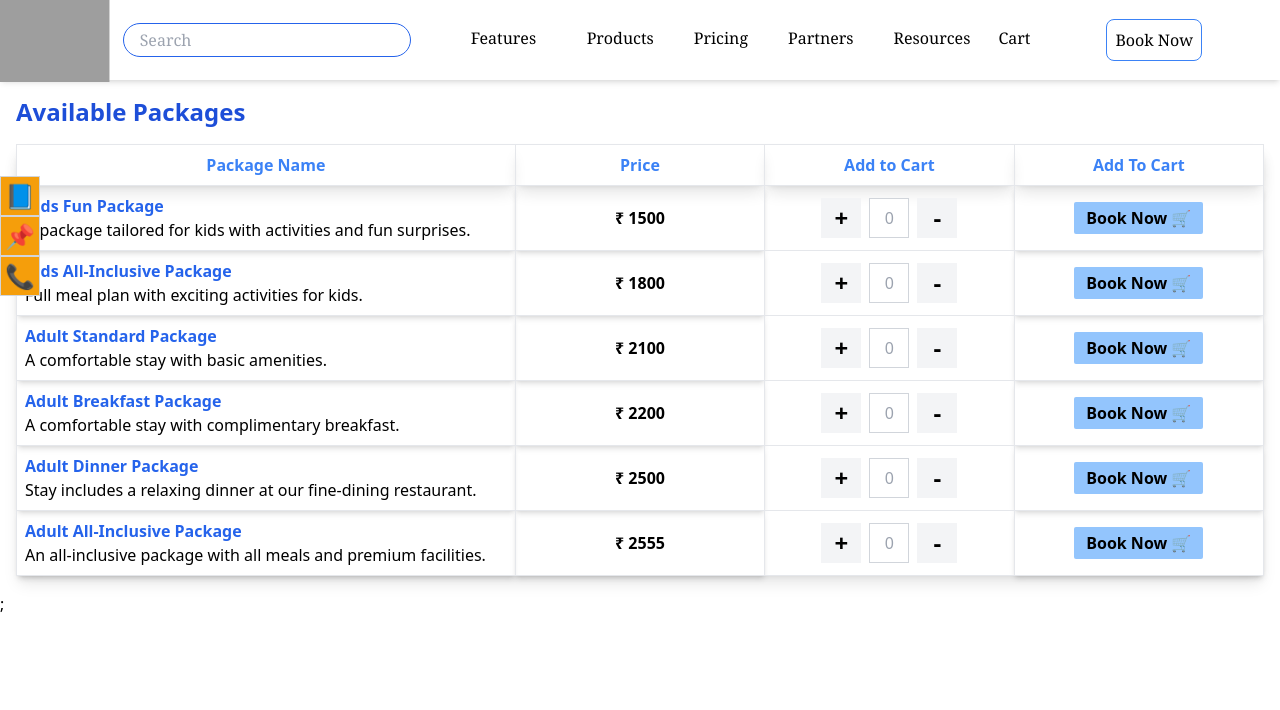
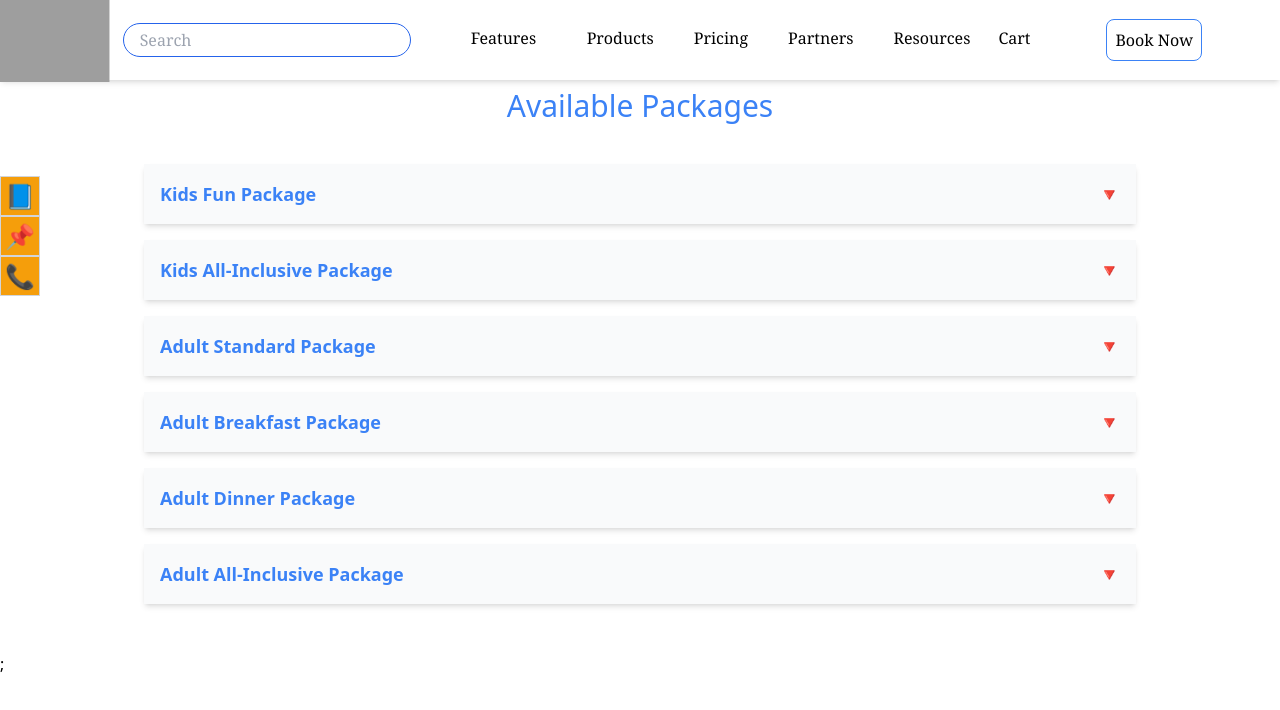
Before and after one commit to ashishkr26/Ridge-Retreat, a React (Create React App) app: page /booking in a window 1280 px wide. Shown: the top 710 px of the page. Built offline with nearby package versions, Linux system fonts and the light colour scheme; grey boxes are pictures that could not be loaded.

Commit message:
table removed, packgemenu, and package item added

```diff
--- a/src/App.js
+++ b/src/App.js
@@ -1,9 +1,10 @@
 import { createBrowserRouter, RouterProvider } from "react-router-dom";
 import Home from "./components/Home";
-import Booking from "./components/Booking";
+// import Booking from "./components/Booking";
 import MainContainer from "./components/MainContainer";
 import appStore from "./utilities/appStore";
 import { Provider } from "react-redux";
+import PackageMenu from "./components/PackageMenu";
 
 function App() {
   const appRouter = createBrowserRouter([
@@ -17,7 +18,7 @@ function App() {
         },
         {
           path: "booking", // Booking page
-          element: <Booking />,
+          element: <PackageMenu />,
         },
       ],
     },
--- a/src/components/Booking.js
+++ b/src/components/Booking.js
@@ -1,8 +1,16 @@
 import React from "react";
 import { dayoutPackage } from "../utilities/mockPackages";
+import { useDispatch, useSelector } from "react-redux";
+import { addCartItem } from "../utilities/appSlice";
 
 const Booking = () => {
-  console.log(dayoutPackage || "package");
+  const dispatch = useDispatch()
+  const cartItems = useSelector((state)=>state.cart.cartItems);
+  console.log("cartItems", cartItems.length);
+
+  const handleAddToCart = (pkg)=>{
+    dispatch(addCartItem(pkg.id));
+  }
 
   return (
     <div className="m-4">
@@ -30,6 +38,8 @@ const Booking = () => {
         </thead>
         <tbody>
           {dayoutPackage.map((pkg, index) => (
+
+
             <tr key={pkg.id}>
               <td className="border border-gray-200 p-2 shadow-md ">
                 <span className="text-blue-600 hover:text-blue-800 font-semibold">{pkg.name} </span>
@@ -41,8 +51,8 @@ const Booking = () => {
               </td>
               <td className="border border-gray-200">
                 <span className=" flex justify-center">
-                <button className="w-10 m-1 p-1 bg-gray-100 hover:bg-gray-200 text-2xl font-semibold text-center ">+</button>
-                <input className="w-10  m-1 border border-gray-300 text-center  " type="text" placeholder="0"/>
+                <button onClick={handleAddToCart} className="w-10 m-1 p-1 bg-gray-100 hover:bg-gray-200 text-2xl font-semibold text-center ">+</button>
+                <input className="w-10  m-1 border border-gray-300 text-center  " type="text"  value={cartItems.length}/>
                 <button className="w-10 m-1 p-1 bg-gray-100 hover:bg-gray-200 text-2xl font-semibold text-center ">-</button>
                 </span>
 
@@ -55,8 +65,10 @@ const Booking = () => {
                 </button>
               </td>
             </tr>
+
           ))}
         </tbody>
+
       </table>
     </div>
   );
--- /dev/null
+++ b/src/components/PackageItem.js
@@ -0,0 +1,30 @@
+import React from "react";
+
+const PackageItem = ({ item }) => {
+  return (
+    <div className="p-2 flex">
+        <div>
+        <p className="py-2 text-lg"> {item.description}</p>
+      <p className=" py-2 ">
+        Price: ₹ {item.price}{" "}
+        <span className="text-black font-bold"> + 18% GST</span>
+      </p>
+      <p className="py-2 text-green-500 font-semibold">
+        {item.includesBreakfast ? "Breakfast : Yes" : null}
+      </p>
+      <p className="py-2 text-emerald-500 font-semibold">
+        {item.includesDinner ? "Dinner : Yes" : null}
+      </p>
+        </div>
+
+      <div>
+      <button className=" mt-4 w-40 bg-gray-400 text-white  py-3 px-4 font-semibold rounded-sm hover:scale-110 transition-all duration-500 ease-in-out hover:bg-blue-700">
+        Book Now 💼
+      </button>
+      </div>
+
+    </div>
+  );
+};
+
+export default PackageItem;
--- /dev/null
+++ b/src/components/PackageMenu.js
@@ -0,0 +1,45 @@
+import React, { useState } from "react";
+import { dayoutPackage } from "../utilities/mockPackages";
+import PackageItem from "./PackageItem";
+
+const PackageMenu = () => {
+  const [showIndex, setShowIndex] = useState(null); // Track the currently open item's index
+
+  return (
+    <div className="flex flex-col items-center">
+      <h1 className="text-3xl text-blue-500 px-12 py-2">Available Packages</h1>
+      <div className="w-4/5 m-4 p-4 flex flex-col justify-center">
+        {dayoutPackage.map((item, index) => (
+          <div key={item.id} className="mb-4">
+            {/* Item Name */}
+            <div className="bg-gray-50 p-4 font-semibold text-lg flex justify-between shadow-md text-blue-500">
+              {item.name}
+              <span
+                onClick={() =>
+                  setShowIndex(showIndex === index ? null : index) // Toggle current item
+                }
+                className="cursor-pointer text-lg"
+              >
+                {showIndex === index ? "🔺" : "🔻"}
+              </span>
+            </div>
+
+            {/* Item Description */}
+            {showIndex === index && (
+                <>
+                <PackageItem item={item}/>
+                 {/* <p className="font-light p-4 ">
+                {item.description}
+              </p>
+              <p className="font-light p-4 ">{item.price}</p> */}
+                </>
+
+            )}
+          </div>
+        ))}
+      </div>
+    </div>
+  );
+};
+
+export default PackageMenu;
--- a/src/utilities/appSlice.js
+++ b/src/utilities/appSlice.js
@@ -10,11 +10,11 @@ const appSlice = createSlice({
             state.cartItems.push(action.payload)
         }),
 
-        removerCartItem : ((state, payload)=>{
+        removeCartItem : ((state, payload)=>{
             state.cartItems.pop()
         })
     }
 });
 
-export const {addCartItem, removerCartItem} = appSlice.actions
+export const {addCartItem, removeCartItem} = appSlice.actions
 export default appSlice.reducer;
--- a/src/utilities/mockPackages.js
+++ b/src/utilities/mockPackages.js
@@ -1,56 +1,56 @@
-export const dayoutPackage =[
+export const dayoutPackage = [
   {
-      "id": 1,
-      "name": "Kids Fun Package",
-      "description": "A package tailored for kids with activities and fun surprises.",
-      "price": 1500,
-      "includesBreakfast": true,
-      "includesDinner": false,
-      "category": "Kids"
+    id: 1,
+    name: "Kids Fun Package",
+    description: "A delightful package filled with engaging activities and fun surprises. Perfectly designed to keep kids entertained all day long.",
+    price: 1500,
+    includesBreakfast: true,
+    includesDinner: false,
+    category: "Kids",
   },
   {
-      "id": 2,
-      "name": "Kids All-Inclusive Package",
-      "description": "Full meal plan with exciting activities for kids.",
-      "price": 1800,
-      "includesBreakfast": true,
-      "includesDinner": true,
-      "category": "Kids"
+    id: 2,
+    name: "Kids All-Inclusive Package",
+    description: "An all-inclusive plan featuring full meals and exciting activities for kids. Guaranteed to provide a joyful and memorable experience.",
+    price: 1800,
+    includesBreakfast: true,
+    includesDinner: true,
+    category: "Kids",
   },
   {
-      "id": 3,
-      "name": "Adult Standard Package",
-      "description": "A comfortable stay with basic amenities.",
-      "price": 2100,
-      "includesBreakfast": false,
-      "includesDinner": false,
-      "category": "Adult"
+    id: 3,
+    name: "Adult Standard Package",
+    description: "Enjoy a comfortable stay with basic yet essential amenities. A perfect choice for budget-conscious travelers seeking relaxation.",
+    price: 2100,
+    includesBreakfast: false,
+    includesDinner: false,
+    category: "Adult",
   },
   {
-      "id": 4,
-      "name": "Adult Breakfast Package",
-      "description": "A comfortable stay with complimentary breakfast.",
-      "price": 2200,
-      "includesBreakfast": true,
-      "includesDinner": false,
-      "category": "Adult"
+    id: 4,
+    name: "Adult Breakfast Package",
+    description: "A comfortable stay accompanied by a complimentary breakfast. Ideal for those who want a hassle-free start to their day.",
+    price: 2200,
+    includesBreakfast: true,
+    includesDinner: false,
+    category: "Adult",
   },
   {
-      "id": 5,
-      "name": "Adult Dinner Package",
-      "description": "Stay includes a relaxing dinner at our fine-dining restaurant.",
-      "price": 2500,
-      "includesBreakfast": false,
-      "includesDinner": true,
-      "category": "Adult"
+    id: 5,
+    name: "Adult Dinner Package",
+    description: "This package includes a relaxing dinner at our fine-dining restaurant. Perfect for unwinding and enjoying an elegant evening.",
+    price: 2500,
+    includesBreakfast: false,
+    includesDinner: true,
+    category: "Adult",
   },
   {
-      "id": 6,
-      "name": "Adult All-Inclusive Package",
-      "description": "An all-inclusive package with all meals and premium facilities.",
-      "price": 2555,
-      "includesBreakfast": true,
-      "includesDinner": true,
-      "category": "Adult"
-    }
-  ]
+    id: 6,
+    name: "Adult All-Inclusive Package",
+    description: "An all-inclusive package offering all meals and premium facilities. Ideal for a luxurious and hassle-free getaway.",
+    price: 2555,
+    includesBreakfast: true,
+    includesDinner: true,
+    category: "Adult",
+  },
+];
```
Lines whose indentation alone changed are shown as unchanged.
